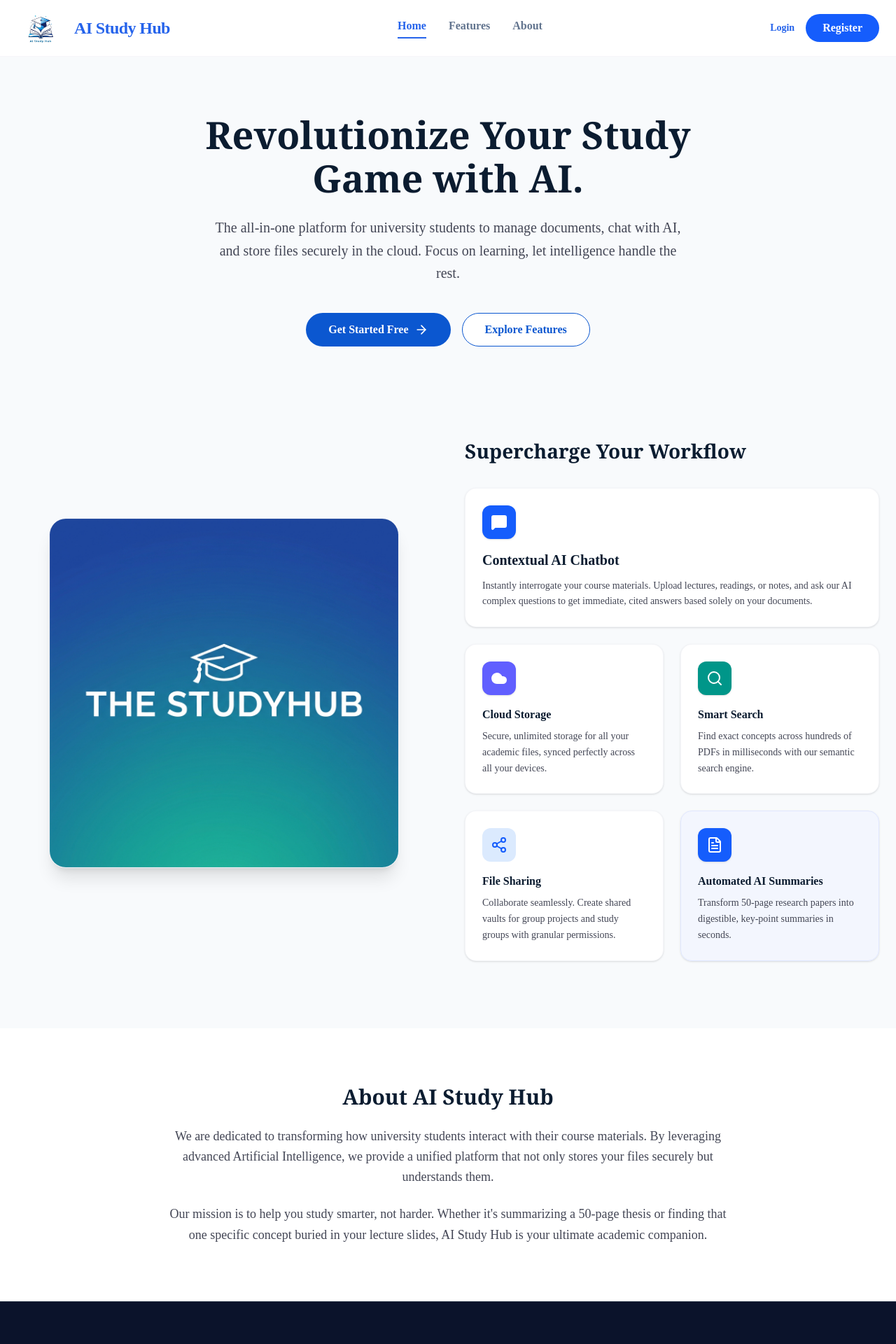
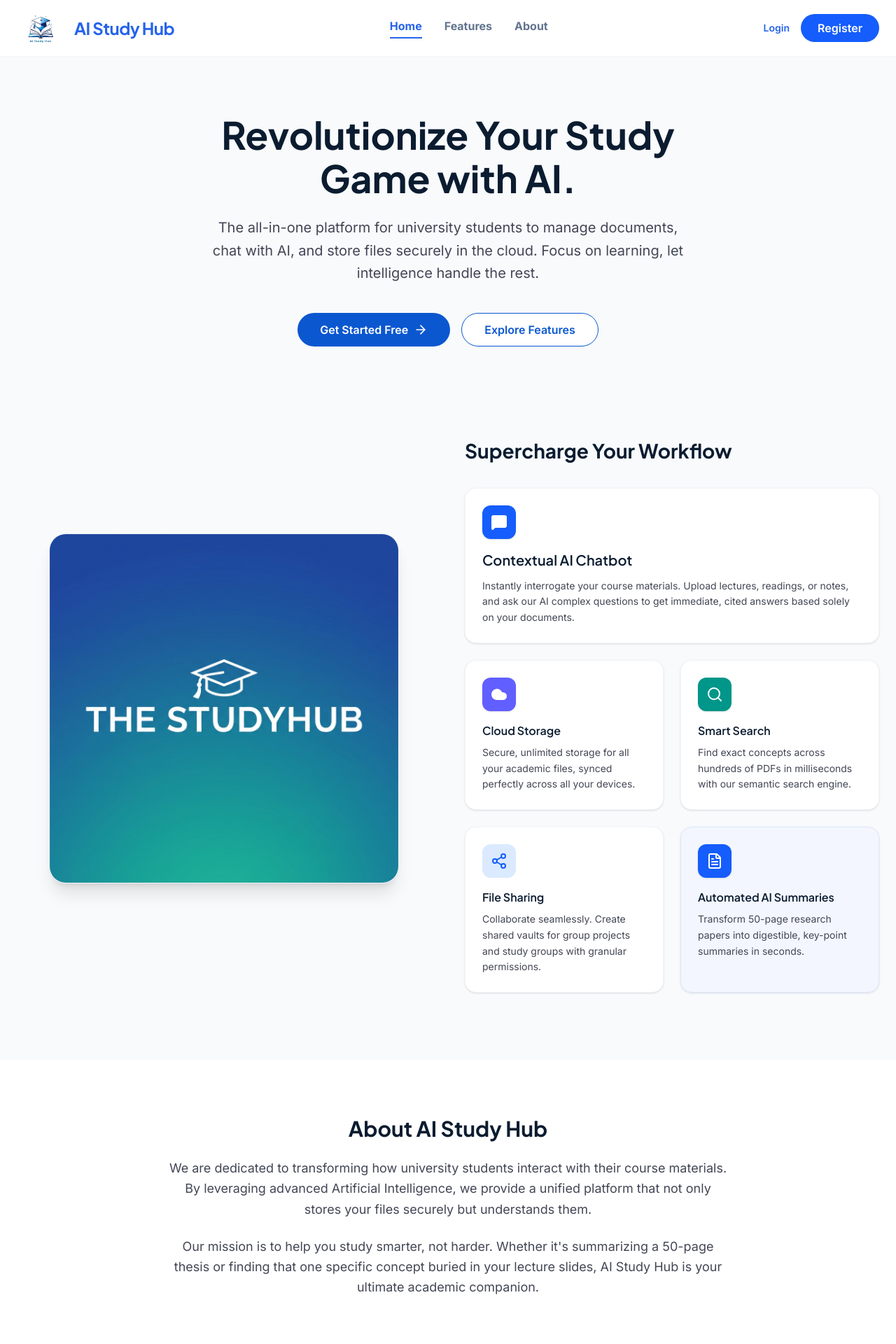
Before and after one commit to huynhduybinh24/SWP391_AIStudyHub, a React (Vite) app in the folder FrontEnd/: page / in a window 1280 px wide. Shown: the top 1920 px of the page at 70% size. Built offline with nearby package versions, Linux system fonts and the light colour scheme; the HTML template or start-up script is replaced by a standard one.

Commit message:
feat: update app typography with Plus Jakarta Sans and Inter fonts

```diff
--- a/FrontEnd/index.html
+++ b/FrontEnd/index.html
@@ -7,7 +7,7 @@
   <meta name="viewport" content="width=device-width, initial-scale=1.0" />
   <link rel="preconnect" href="https://fonts.googleapis.com" />
   <link rel="preconnect" href="https://fonts.gstatic.com" crossorigin />
-  <link href="https://fonts.googleapis.com/css2?family=Inter:wght@400;500;600;700&display=swap" rel="stylesheet" />
+  <link href="https://fonts.googleapis.com/css2?family=Inter:wght@400;500;600;700;800&family=Plus+Jakarta+Sans:wght@600;700;800&display=swap" rel="stylesheet" />
   <title>AI Study Hub</title>
   <script>
     (function () {
--- a/FrontEnd/src/components/shared/file-viewer/DocumentPreview.tsx
+++ b/FrontEnd/src/components/shared/file-viewer/DocumentPreview.tsx
@@ -275,7 +275,7 @@ export function DocumentPreview({
 
         {/* Title & metadata heading header */}
         <div className="space-y-2 border-b border-slate-100 dark:border-slate-800 pb-6 mb-8">
-          <h1 className="text-3xl font-extrabold text-slate-900 dark:text-white font-serif leading-tight">
+          <h1 className="text-3xl font-bold text-slate-900 dark:text-white font-heading leading-tight">
             {pageContent.title}
           </h1>
           <p className="text-sm font-semibold text-slate-400 dark:text-slate-500 font-mono tracking-wider">
--- a/FrontEnd/src/features/landing/pages/HelpCenterPage.tsx
+++ b/FrontEnd/src/features/landing/pages/HelpCenterPage.tsx
@@ -152,7 +152,7 @@ export function HelpCenterPage() {
         <div className="absolute bottom-[-20%] right-[-10%] w-[500px] h-[500px] bg-indigo-500/25 rounded-full blur-[120px] pointer-events-none"></div>
 
         <div className="relative z-10 max-w-[800px] mx-auto">
-          <h2 className="text-4xl md:text-[52px] font-serif font-bold mb-5 tracking-tight text-white drop-shadow-sm">
+          <h2 className="text-4xl md:text-[52px] font-heading font-bold mb-5 tracking-tight text-white drop-shadow-sm">
             How can we help you?
           </h2>
           <p className="text-base md:text-lg text-slate-300 mb-10 max-w-xl mx-auto leading-relaxed font-medium">
--- a/FrontEnd/src/features/landing/pages/LandingPage.tsx
+++ b/FrontEnd/src/features/landing/pages/LandingPage.tsx
@@ -128,7 +128,7 @@ export function LandingPage() {
 
       {/* Hero Section */}
       <section className="w-full pt-20 pb-16 px-6 text-center max-w-[800px] mx-auto">
-        <h2 className="text-5xl md:text-[54px] leading-[1.15] font-serif font-bold text-[#0B1C30] mb-6">
+        <h2 className="text-5xl md:text-[54px] leading-[1.15] font-heading font-bold text-[#0B1C30] mb-6">
           Revolutionize Your Study Game with AI.
         </h2>
         <p className="text-lg md:text-xl text-[#434655] mb-10 leading-relaxed max-w-[680px] mx-auto">
@@ -165,7 +165,7 @@ export function LandingPage() {
 
         {/* Right Side: Features Grid */}
         <div className="w-full lg:w-1/2 flex flex-col pt-4">
-          <h3 className="text-[28px] font-serif font-bold text-[#0B1C30] mb-8">
+          <h3 className="text-[28px] font-heading font-bold text-[#0B1C30] mb-8">
             Supercharge Your Workflow
           </h3>
 
@@ -233,7 +233,7 @@ export function LandingPage() {
       {/* About Section */}
       <section id="about" className="w-full bg-white py-20 px-6">
         <div className="max-w-[800px] mx-auto text-center">
-          <h3 className="text-3xl font-serif font-bold text-[#0B1C30] mb-6">
+          <h3 className="text-3xl font-heading font-bold text-[#0B1C30] mb-6">
             About AI Study Hub
           </h3>
           <p className="text-lg text-[#434655] leading-relaxed mb-6">
--- a/FrontEnd/src/index.css
+++ b/FrontEnd/src/index.css
@@ -3,7 +3,8 @@
 @custom-variant dark (&:where(.dark, .dark *));
 
 @theme {
-  --font-sans: 'Times New Roman', Times, serif;
+  --font-sans: 'Inter', sans-serif;
+  --font-heading: 'Plus Jakarta Sans', sans-serif;
   --color-primary: #2563eb;
   --color-primary-dark: #2653eb;
   --color-surface: #f8f9ff;
@@ -42,6 +43,10 @@
     @apply font-sans antialiased text-slate-900 bg-[#f5f7fb] transition-colors duration-300;
   }
 
+  h1, h2, h3, h4, h5, h6 {
+    @apply font-heading;
+  }
+
   .dark {
     --color-foreground: #f8fafc;
     --color-body: #cbd5e1;
```
